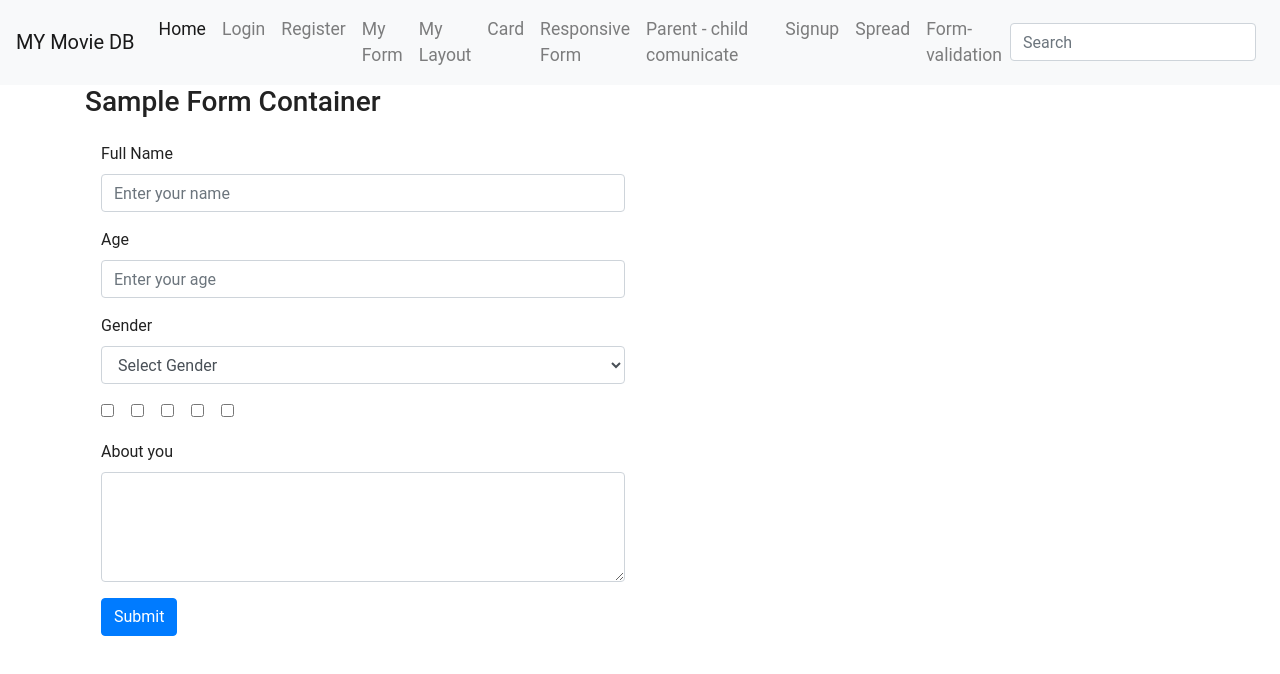
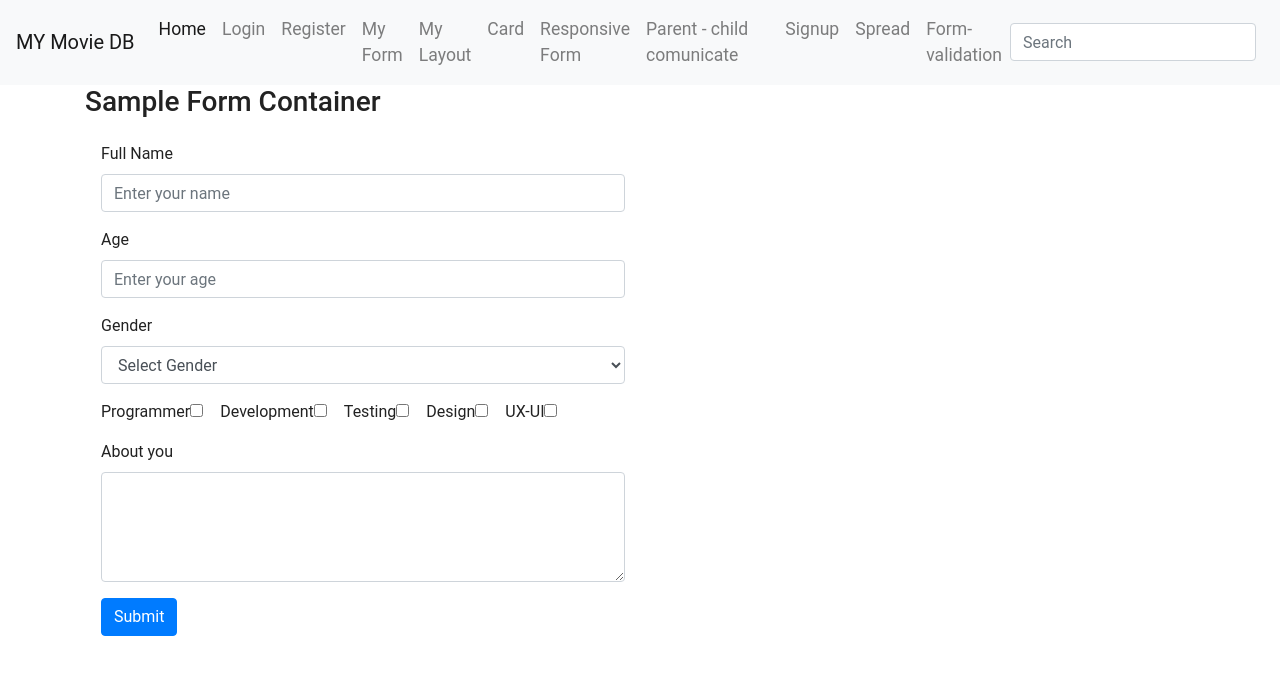
Before and after one commit to zero71st/electron-moviedb, a React (Create React App) app: page /validation in a window 1280 px wide. Shown: the top 674 px of the page. Built offline with nearby package versions, Linux system fonts and the light colour scheme.

Commit message:
can detect change all control

```diff
--- a/src/components/FormValidation.js
+++ b/src/components/FormValidation.js
@@ -7,10 +7,11 @@ export default class FormValidation extends Component{
 
         this.state={
             newUser:{
-                firstname:'',
-                age:'',
-                gender:'',
+                firstname:null,
+                age:null,
+                gender:null,
                 skills:[],
+                about:null
             },
             genders:["Male","Female","Orther"],
             optionSkills:["Programmer","Development","Testing","Design","UX-UI"]
@@ -34,18 +35,23 @@ export default class FormValidation extends Component{
     }
 
     handleCheckbox=(e)=>{
-        // console.log(this.state.newUser.skill);
-        alert(e.target.value);
+
         const newSelection = e.target.value;
         let newSelectionArray;
 
-        newSelectionArray = [...this.state.newUser.skills,newSelection];
+        if (this.state.newUser.skills.indexOf(newSelection) > -1) {
+            newSelectionArray = this.state.newUser.skills.filter(skill => skill !== newSelection);
+        } else {
+            newSelectionArray = [...this.state.newUser.skills, newSelection];
+        }
 
-        this.setState(prevState => ({
-            newUser: { ...prevState.newUser, skills: newSelectionArray }
-          }));
+        this.setState(prevState => ({newUser: { ...prevState.newUser, skills: newSelectionArray }}));
+    }
 
+    handleTextArea=(e)=> {
+        let value = e.target.value;
 
+        this.setState(prevState => ({newUser:{...prevState.newUser,about:value}}));
     }
 
     render(){
@@ -55,14 +61,17 @@ export default class FormValidation extends Component{
                 <div className="row">
                     <div className="col-md-6">
                         <form onSubmit={this.handleSubmit}>
+
                             <div className="form-group">
                                 <label htmlFor="fullname">Full Name</label>
                                 <input type="text" name="firstname" onChange={this.handleChange} className="form-control" id="fullname" aria-describedby="fullnameHelp" placeholder="Enter your name" />
                             </div>
+
                             <div className="form-group">
                                 <label htmlFor="age">Age</label>
                                 <input type="text" name="age" onChange={this.handleChange} className="form-control" id="age" placeholder="Enter your age" />
                             </div>
+
                             <div className="form-group">
                                 <label htmlFor="gender">Gender</label>
                                 <select id="gender" name="gender" value={this.state.newUser.gender} onChange={this.handleChange} className="form-control">
@@ -79,19 +88,17 @@ export default class FormValidation extends Component{
                                 {this.state.optionSkills.map(skill => {
                                     return (
                                         <div className="form-check form-check-inline">
+                                            <label className="form-check-label" htmlFor="gridCheck">
+                                                {skill}
                                                 <input
                                                     id="skills"
                                                     name="skills"
                                                     value={skill}
                                                     onChange={this.handleCheckbox}
-                                                //checked={this.state.newUser.skills.indexof(skill) > -1}
                                                     checked={this.state.newUser.skills.indexOf(skill) > -1}
                                                     className="form-check-input"
-                                                type="checkbox"
-                                                />
-                                            {/* <label className="form-check-label" htmlFor="gridCheck">
-                                                {skill}
-                                            </label> */}
+                                                    type="checkbox" />
+                                            </label>
                                         </div>
                                     )
                                 }
@@ -100,8 +107,17 @@ export default class FormValidation extends Component{
 
                             <div className="form-group">
                                 <label htmlFor="about">About you</label>
-                                <textarea className="form-control" id="about" rows="4"></textarea>
+                                <textarea
+                                    className="form-control"
+                                    id="about"
+                                    name="about"
+                                    rows="4"
+                                    cols="3"
+                                    value={this.state.newUser.about}
+                                    onChange={this.handleTextArea}
+                                />
                             </div>
+
                             <button type="submit" className="btn btn-primary">Submit</button>
                         </form>
                     </div>
```
Lines whose indentation alone changed are shown as unchanged.
